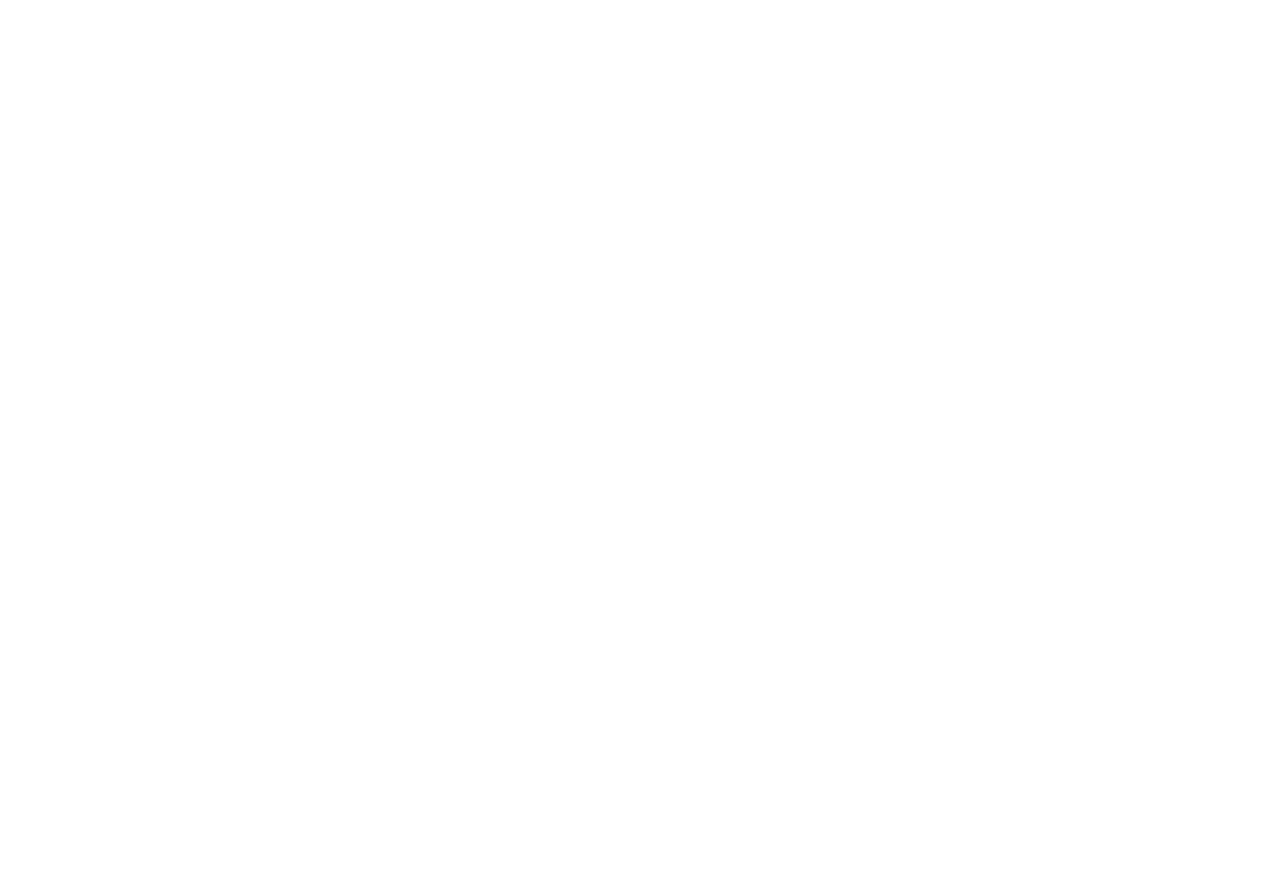
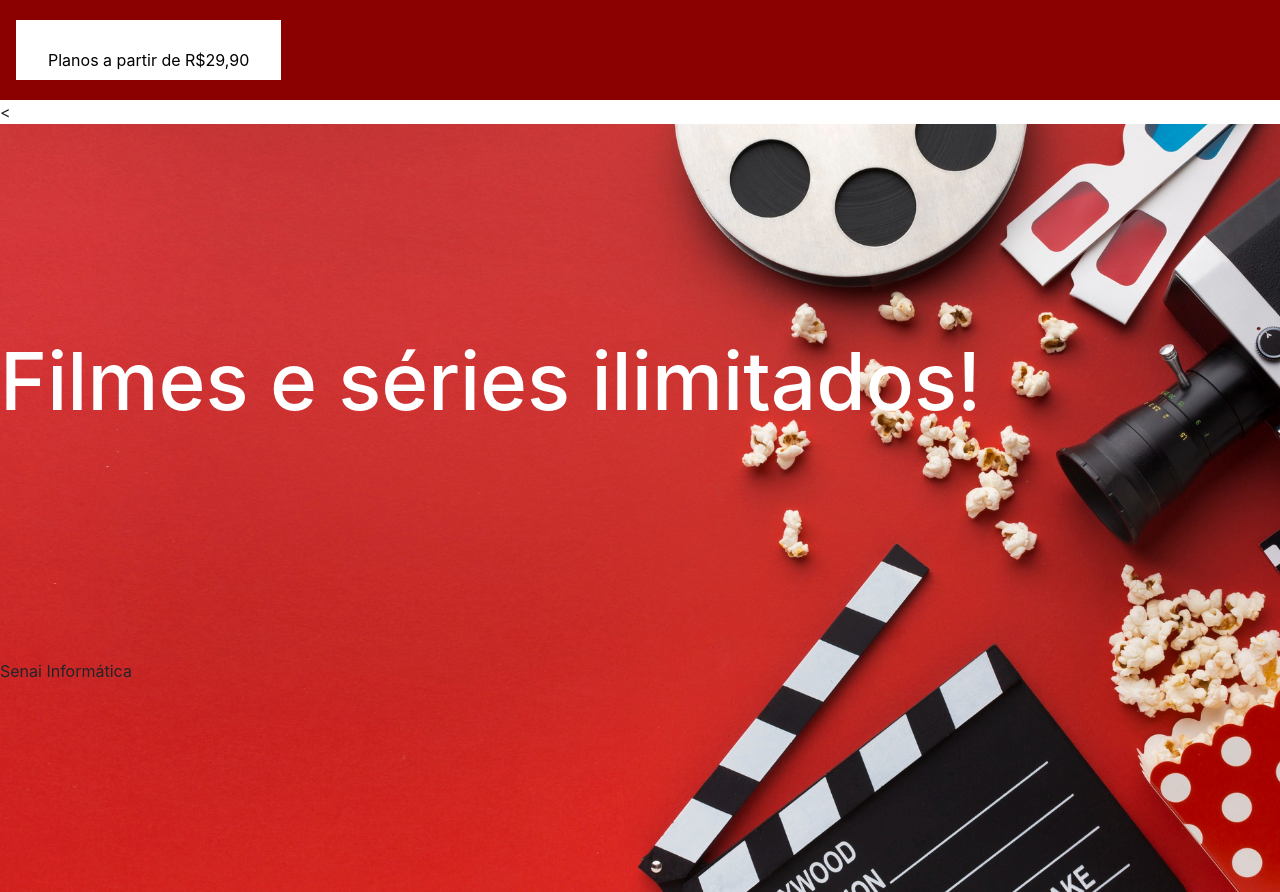
Before and after one commit to AmandinhaMatta/InsaneFilmes, a plain HTML site: page index.html in a window 1280 px wide. Before the commit the page ends 800 px from the top, so only its background shows below. Drawn offline with nearby package versions, Linux system fonts and the light colour scheme.

Commit message:
Rev.2 Insane Movies

```diff
--- a/css/estilo.css
+++ b/css/estilo.css
@@ -1,6 +1,68 @@
 /* Aula 10/11/2022 - Aplicando definições em CSS - InsaneFilmes */
 
-head {
-    width: 30px;
-    height: 50px;
+body, ul {
+    margin: 0px;
+    padding: 0px;
 }
+
+#header {
+    width: 100%;
+    position: relative; /* Adicionando Position e Z-Index */
+    z-index: 90;
+    box-sizing: border-box;
+    height: 100px;
+    padding: 1rem;
+    display: flex;
+    align-items: center;
+    justify-content: space-between;
+    background: darkred;
+}
+#header #menu #plano li:hover {
+    background: red;
+}
+#menu {
+    display: flex;
+    list-style: none;
+    gap: 0.5rem;
+}
+#menu li {
+    padding-top: 20px;
+    padding-bottom: 0px;
+    margin: 0 1rem;
+}
+#btn-mobile {
+    display: flex;
+    padding: 0.5rem 1rem;
+    font-size: 1rem;
+    border: none;
+    background-color: white;
+    cursor: pointer;
+    gap: 0.5rem;
+}
+#header #menu #plano {
+    color: black;
+    text-decoration: none;
+}
+.texto-banner {
+    display: flex;
+    flex-direction: column;
+    height: 60%;
+    justify-content: space-around;
+}
+.banner {
+    background-image: url(../img/cinema\ 3.jpg);
+    height: 768px;
+    background-repeat: no-repeat;
+    background-position: center;
+    background-size: cover;
+}
+
+.conteudo-banner {
+    display: flex;
+    align-items: center;
+    height: 100%;
+}
+h1 {
+    color: white;
+    font-size: 80px;
+}
--- a/index.html
+++ b/index.html
@@ -1,17 +1,35 @@
 <!DOCTYPE html>
 <!DOCTYPE html>
 <html lang="pt-br">
-<head id="head">
+<head>
     <meta charset="UTF-8">
     <meta http-equiv="X-UA-Compatible" content="IE=edge">
     <meta name="viewport" content="width=device-width, initial-scale=1.0">
     <link rel="stylesheet" type="text/css" href="./bootstrap/css/bootstrap.min.css">
     <link rel="stylesheet" href="./css/estilo.css">
-    <link rel="shortcut icon" href="img/Popcorn Store (2).jpg" width="80px" height="100px" id="logo">
-
+    <link rel="shortcut icon" href="img/Popcorn Store (2).jpg" >
     <title>InsaneFilmes</title>
 </head>
 <body>
+    <!-- Início do Menu Responsivo -->
+    <header id="header">
+        <nav id="nav">
+            <button aria-label="Abrir Menu" id="btn-mobile" aria-haspopup="true" aria-controls="menu" aria-expanded="false">
+                <ul id="menu" role="menu">
+                    <li><a id="plano" class="linkMenu" href="#">Planos a partir de R$29,90</a></li>
+            </button>
+        </nav>
+    </header>
+    <!--Fim do Menu Responsivo-->
+    <<div class="banner">
+        <div class="container-grid conteudo-banner">
+            <div class="texto-banner">
+                <h1>Filmes e séries ilimitados!</h1>
+                <div class="linha-amarela"></div>
+                <span class="titulo-senai">Senai Informática</span>
+
+        </div>
+    </div>
 
 </body>
 </html>
```
Also changed, not shown: img/cinema 3.jpg (added), 1 other file.
